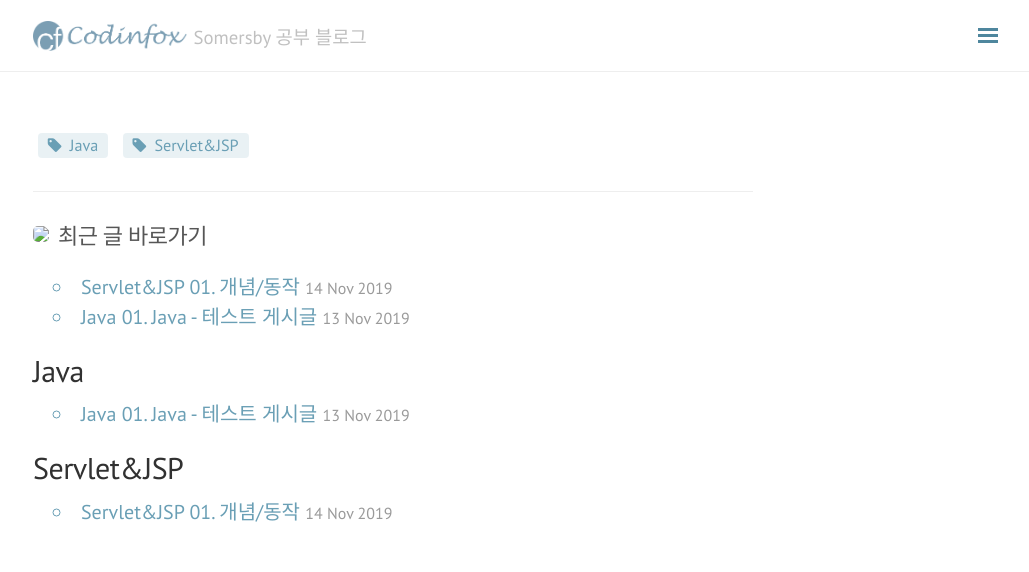
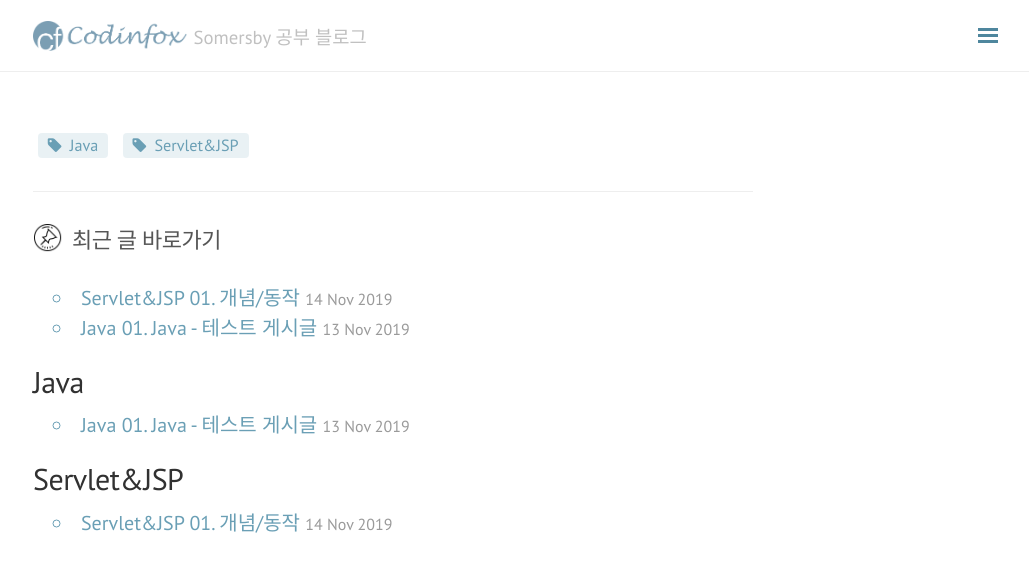
Before and after one commit to Somersbii/Somersbii.github.io, a Jekyll site: the page built from index.html, in a window 1280 px wide. Shown: the top 572 px of the page, without its empty margins (247-1276 px from the left). Built offline with Jekyll 4.4.1, drawn with Linux system fonts in a browser that asks for light colours; nearby versions of some CDN libraries; comment, search, counter and statistics services are not loaded.

Commit message:
Update index.html

```diff
--- a/index.html
+++ b/index.html
@@ -42,7 +42,7 @@ title: Home
       <hr/>
 
       <div class="tags-expo-section">
-        <a href="/blog/"><h4 id="shortcut"><img id="shortcut-img" src="/public/img/shortcutImg.png">최근 글 바로가기</h4></a>
+        <a href="/blog/"><h4 id="shortcut"><img id="shortcut-img" src="/public/shortcutImg.png">최근 글 바로가기</h4></a>
         <ul class="tags-expo-posts">
           {% for post in site.posts offset: 0 limit: 10  %}
           <a class="post-title" href="{{ site.baseurl }}{{ post.url }}">
```
